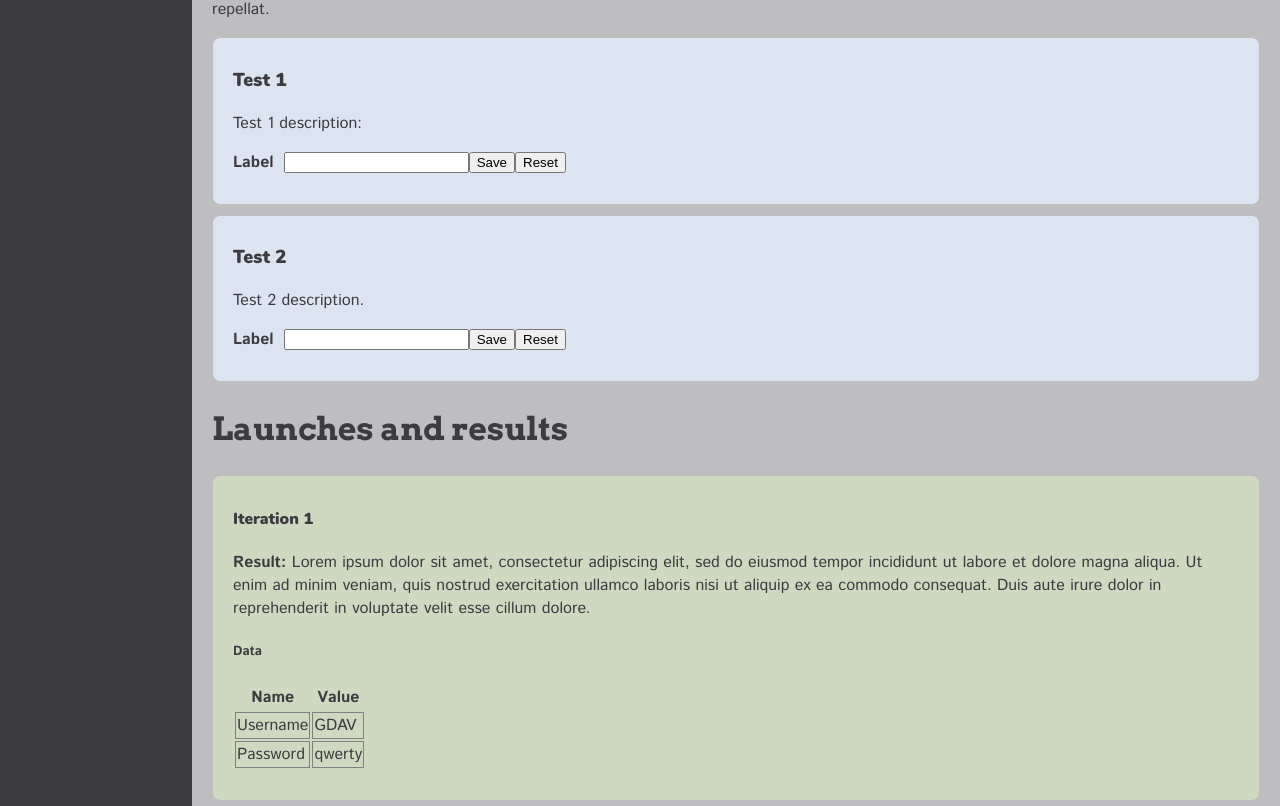
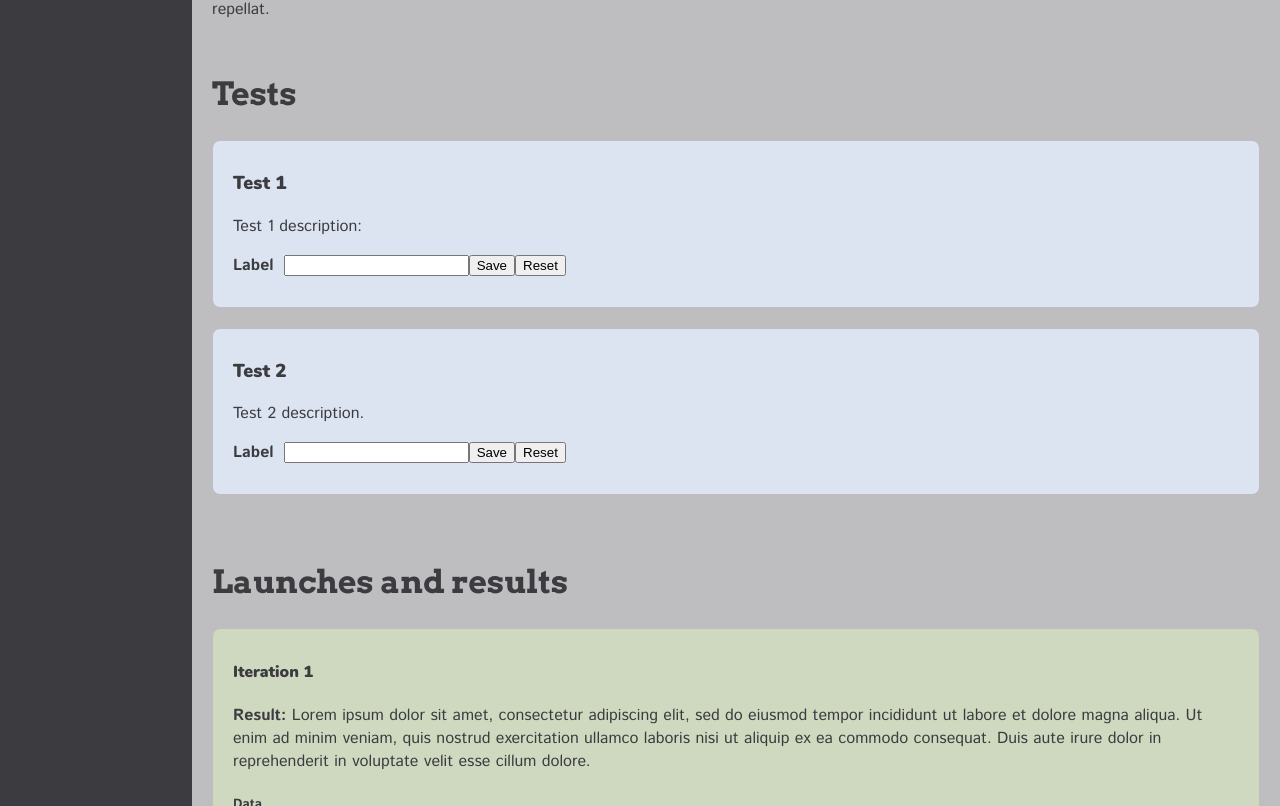
Before and after one commit to ophelielv/autotest, a React (Create React App) app in the folder autotestfront/: page /suite/1 in a window 1280 px wide. Shown: the part 454-1260 px from the top of the page. Built offline with nearby package versions, Linux system fonts and the light colour scheme.

Commit message:
refactor css + margins

```diff
--- a/autotestfront/src/App.css
+++ b/autotestfront/src/App.css
@@ -61,3 +61,15 @@ label {
 .Main-container{
   padding: 20px 20px;
 }
+
+section {
+  padding-top: 10px;
+  padding-bottom: 10px;
+}
+
+article {
+  padding: 10px 20px 30px 20px;
+  margin: 10px 0px 20px 0px;
+  border-radius: 8px;
+  border: solid 1px #BEBDBF;
+}
--- a/autotestfront/src/components/iteration.css
+++ b/autotestfront/src/components/iteration.css
@@ -4,8 +4,4 @@ table td {
 
 article.iteration {
   background: #CED9BF;
-  padding: 10px 20px 30px 20px;
-  margin: 10px 0px;
-  border-radius: 8px;
-  border: 1px solid #BEBDBF;
 }
--- a/autotestfront/src/scenes/suite.js
+++ b/autotestfront/src/scenes/suite.js
@@ -64,14 +64,19 @@ function Suite() {
         perferendis doloribus asperiores repellat.
       </p>
 
+      <section className="test-section">
+        <h2>Tests</h2>
         {tests.map(test =>
           <Test test={test} key={test.key} />
         )}
+      </section>
 
+      <section className="iteration-section">
         <h2>Launches and results</h2>
         {iterations.map(iteration =>
           <Iteration iteration={iteration} />
         )}
+      </section>
 
       <button>Start</button>
     </main>
--- a/autotestfront/src/scenes/test.css
+++ b/autotestfront/src/scenes/test.css
@@ -1,7 +1,3 @@
-section.test {
+article.test {
   background: #DCE4F2;
-  padding: 10px 20px 30px 20px;
-  margin: 10px 0px;
-  border-radius: 8px;
-  border: solid 1px #BEBDBF;
 }
--- a/autotestfront/src/scenes/test.js
+++ b/autotestfront/src/scenes/test.js
@@ -5,7 +5,7 @@ function Test(props) {
   const { test } = props;
 
   return (
-    <section className="test">
+    <article className="test">
       <h3>{test.name}</h3>
 
       <p>{test.description}</p>
@@ -16,7 +16,7 @@ function Test(props) {
       <button>Save</button>
       <button>Reset</button>
 
-    </section>
+    </article>
   );
 }
 
```
Lines whose indentation alone changed are shown as unchanged.
